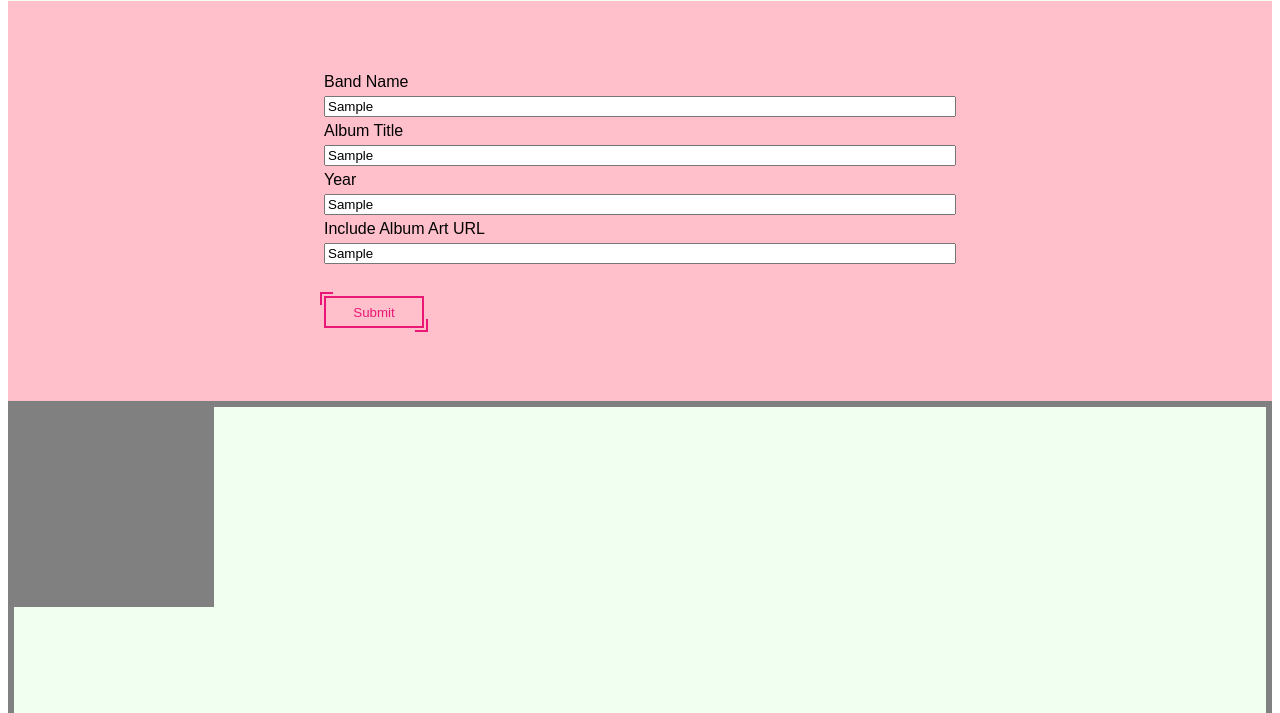
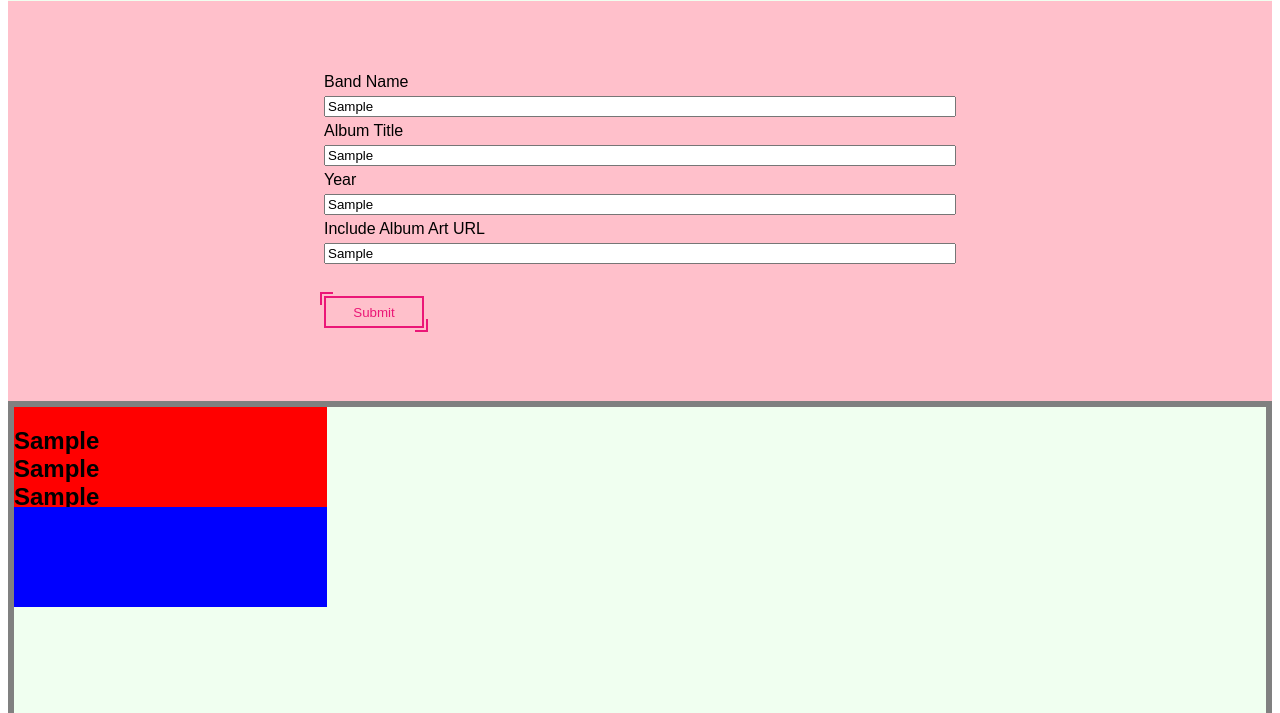
Before and after one commit to CherylFrankenfield/albumara, a plain HTML site: page index.html in a window 1280 px wide. Both pictures are taken after typing "Sample", "Sample", "Sample", "Sample" into the empty fields and a click on the button "Submit". Shown: the part 87-800 px from the top of the page. Drawn offline with Linux system fonts and the light colour scheme.

Commit message:
Add card append

```diff
--- a/css/styles.css
+++ b/css/styles.css
@@ -7,8 +7,24 @@
   width: 200px;
   height: 200px;
   background-color: gray;
+  flex-basis: 25%;
+  display: flex;
+  flex-direction: column;
+}
+
+.card-info {
+  width: 100%;
+  height: 100px;
+  background-color: red;
+}
+
+.card-img {
+  width: 100%;
+  height: 100px;
+  background-color: blue;
   background-size: cover;
 }
+
 
 .container {
   width: 100%;
@@ -33,7 +49,10 @@
   border: 6px solid gray;
   display: flex;
   justify-content: flex-start;
+  flex-wrap: wrap;
 }
+
+
 
 form {
   display: flex;
--- a/js/scripts.js
+++ b/js/scripts.js
@@ -1,9 +1,28 @@
+//Backend Logic
+function Album (name, title, year, art) {
+  this.name = name;
+  this.title = title;
+  this.year = year;
+  this.art = art;
+};
+
+
+// Interface Logic
+
 $('document').ready(function(){
   $('#form').submit(function(event){
     var art = $('#art').val();
+    var name = $('#name').val();
+    var title = $('#title').val();
+    var year = $('#year').val();
+debugger;
+    var newAlbum = new Album(name, title, year, art);
 
     $('.gallery').append("<div class='card'></div>");
-    $('.card').css('background-image', 'url(' + art + ')');
+    $('.card:last-child').append("<div class='card-info'></div>");
+    $('.card:last-child').append("<div class='card-img'></div>");
+    $('.card:last-child .card-img').css('background-image', 'url(' + newAlbum.art + ')');
+    $('.card:last-child .card-info').append("<h2>" + newAlbum.name + "<br>" + newAlbum.title + "<br>" + newAlbum.year + "</h2>");
 
 
     event.preventDefault();
```
